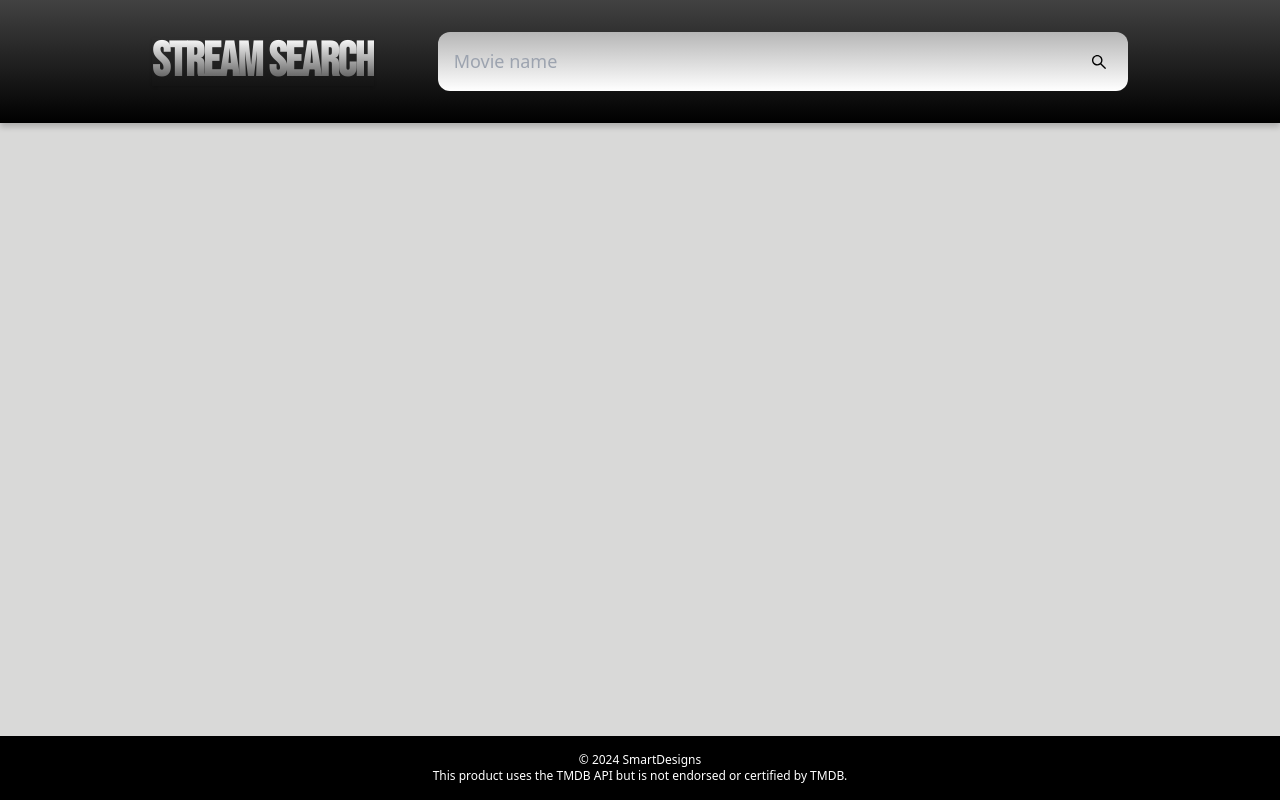
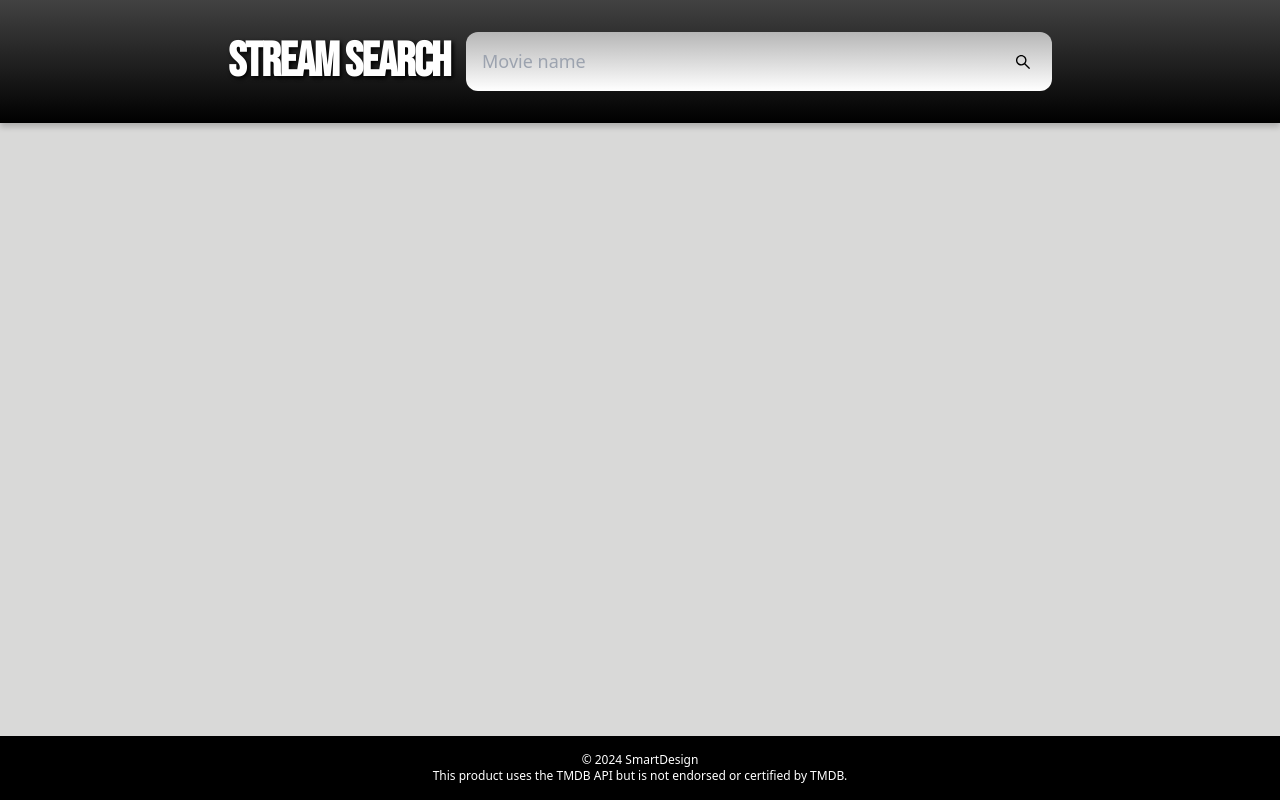
Before and after one commit to Lukasz-Szulzyk/stream-search, a React (Create React App) app: page / in a window 1280 px wide. Built offline with nearby package versions, Linux system fonts and the light colour scheme.

Commit message:
layout fixes

```diff
--- a/src/components/Footer/Footer.jsx
+++ b/src/components/Footer/Footer.jsx
@@ -1,12 +1,24 @@
-import React from 'react'
+import React from "react";
 
 const Footer = () => {
   return (
     <footer className="bg-black text-white text-center py-4 text-xs">
-      <p>© 2024 <a href="https://www.smartdesigns.dev" rel="noreferrer" target="_blank" className="text-white">SmartDesigns</a></p>
-      <p>This product uses the TMDB API but is not endorsed or certified by TMDB.</p>
+      <p>
+        © 2024{" "}
+        <a
+          href="https://www.smartdesign.dev"
+          rel="noreferrer"
+          target="_blank"
+          className="text-white"
+        >
+          SmartDesign
+        </a>
+      </p>
+      <p>
+        This product uses the TMDB API but is not endorsed or certified by TMDB.
+      </p>
     </footer>
-  )
-}
+  );
+};
 
 export default Footer;
--- a/src/components/Header/Header.css
+++ b/src/components/Header/Header.css
@@ -6,13 +6,10 @@ header h1 {
 
 .shadow-custom {
   box-shadow: 0 4px 6px rgba(0, 0, 0, 0.2);
-  }
+}
 
 .gradient-text {
-  background: linear-gradient(to bottom, #ffffff, #424242);
-  -webkit-background-clip: text;
-  background-clip: text;
-  color: transparent;
+  text-shadow: 2px 2px 4px #000000;
 }
 
 .input-gradient {
--- a/src/components/Header/Header.jsx
+++ b/src/components/Header/Header.jsx
@@ -1,17 +1,17 @@
-import React from 'react';
-import './Header.css';
+import React from "react";
+import "./Header.css";
 import { AiOutlineSearch } from "react-icons/ai";
 
 const Header = ({ handleInput, searchResult, search }) => {
   return (
-    <header className="bg-gradient-to-b from-[#424242] to-black py-8 shadow-custom">
-      <div className="container mx-auto flex justify-center items-center space-x-16">
-        <div className="ml-4 md:ml-0">
-          <h1 className="md:text-5xl text-3xl font-bold text-white shadow gradient-text tracking-tight">
+    <header className="bg-gradient-to-b from-[#424242] to-black md:py-8 py-2 shadow-custom">
+      <div className="container mx-auto flex flex-wrap justify-center items-center space-y-4 md:space-y-0 md:space-x-16 space-x-4 md:pl-0 pl-4 md:pr-0 pr-4">
+        <div className="w-full md:w-auto md:max-w-[40%] md:pr-4 pr-0">
+          <h1 className="text-3xl md:text-5xl font-bold text-white gradient-text tracking-tight">
             Stream Search
           </h1>
         </div>
-        <div className="flex-1">
+        <div className="w-full md:flex-1 !ml-0 !mt-0 md:max-w-[60%]">
           <form onSubmit={searchResult} className="relative">
             <div className="relative">
               <input
@@ -23,7 +23,8 @@ const Header = ({ handleInput, searchResult, search }) => {
               />
               <button
                 type="submit"
-                className="absolute right-1 top-1/2 transform -translate-y-1/2 p-4 bg-slate-900 rounded-full text-black">
+                className="absolute right-1 top-1/2 transform -translate-y-1/2 p-4 bg-slate-900 rounded-full text-black"
+              >
                 <AiOutlineSearch />
               </button>
             </div>
@@ -32,6 +33,6 @@ const Header = ({ handleInput, searchResult, search }) => {
       </div>
     </header>
   );
-}
+};
 
 export default Header;
--- a/src/index.css
+++ b/src/index.css
@@ -3,7 +3,7 @@
 @tailwind utilities;
 
 @layer base {
-    html {
-      font-family: "Proxima Nova", system-ui, sans-serif;
-    }
+  html {
+    font-family: "Proxima Nova", system-ui, sans-serif;
   }
+}
```
